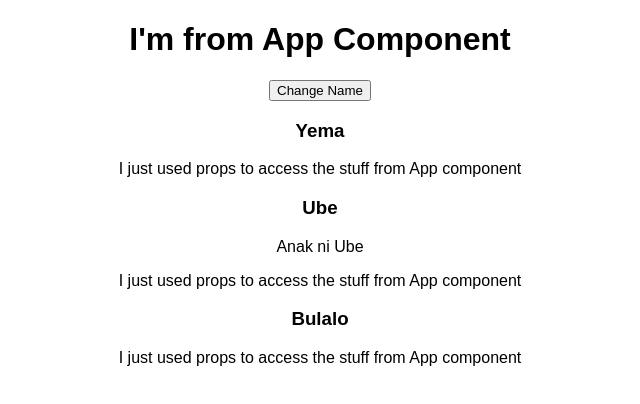
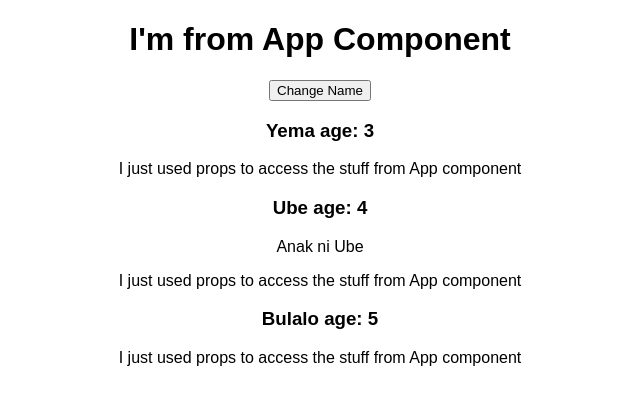
Before and after one commit to brianRCteddy/max-react, a React (Create React App) app: page / in a window 1280 px wide. Shown: the top 404 px of the page, without its empty margins (320-960 px from the left). Built offline with nearby package versions, Linux system fonts and the light colour scheme.

Commit message:
adding event handler and using setstate

```diff
--- a/src/App.js
+++ b/src/App.js
@@ -17,14 +17,34 @@ class App extends Component {
 				name: 'Bulalo',
 				age: 5
 			}
-		]
+		],
+		otherState: 'Untouched'
+	};
+
+	switchHandler = () => {
+		this.setState({
+			people: [
+				{
+					name: 'YemaBOIIIIIIIIIII',
+					age: 3
+				},
+				{
+					name: 'Ube',
+					age: 4
+				},
+				{
+					name: 'Bulalo',
+					age: 999999
+				}
+			]
+		});
 	};
 
 	render() {
 		return (
 			<div className="App">
 				<h1>I'm from App Component</h1>
-				<button>Change Name</button>
+				<button onClick={this.switchHandler}>Change Name</button>
 				<Person name={this.state.people[0].name} age={this.state.people[0].age} />
 				<Person name={this.state.people[1].name} age={this.state.people[1].age}>
 					Anak ni Ube
--- a/src/Person/Person.js
+++ b/src/Person/Person.js
@@ -3,7 +3,9 @@ import React from 'react';
 const Person = (props) => {
 	return (
 		<div>
-			<h3>{props.name}</h3>
+			<h3>
+				{props.name} age: {props.age}
+			</h3>
 			<p>{props.children}</p>
 			<p>I just used props to access the stuff from App component</p>
 		</div>
```
